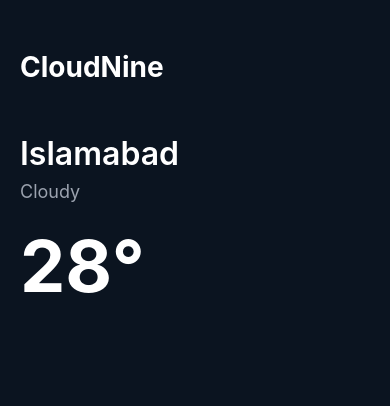
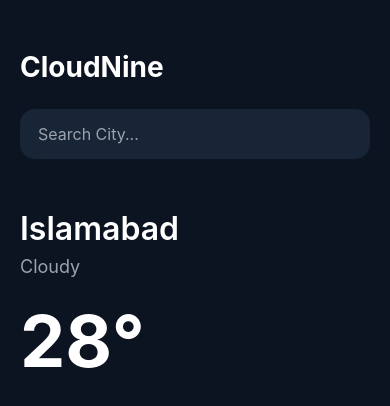
Before and after one commit to Mrcoder56/07-CloudNine-WeatherApp, a React Native app: screen / in a window 390 px wide. Shown: the top 406 px of the page. Built offline with nearby package versions, Linux system fonts and the light colour scheme.

Commit message:
inital Commit

```diff
--- /dev/null
+++ b/src/components/SearchBar.jsx
@@ -0,0 +1,28 @@
+import { StyleSheet, View, TextInput } from "react-native";
+
+export default function SearchBar() {
+  return (
+    <View style={styles.container}>
+      <TextInput
+        style={styles.input}
+        placeholder="Search City..."
+        placeholderTextColor="#9CA3AF"
+      />
+    </View>
+  );
+}
+
+const styles = StyleSheet.create({
+  container: {
+    marginTop: 25,
+  },
+
+  input: {
+    height: 50,
+    backgroundColor: "#182536",
+    borderRadius: 15,
+    paddingHorizontal: 18,
+    color: "white",
+    fontSize: 16,
+  },
+});
--- a/src/screens/WeatherScreen.jsx
+++ b/src/screens/WeatherScreen.jsx
@@ -1,10 +1,13 @@
 import { StyleSheet, View, Text } from "react-native";
+import SearchBar from "../components/SearchBar";
 
 export default function WeatherScreen() {
   return (
     <View style={styles.container}>
 
       <Text style={styles.title}>CloudNine</Text>
+
+      <SearchBar />
 
       <Text style={styles.city}>Islamabad</Text>
 
```
